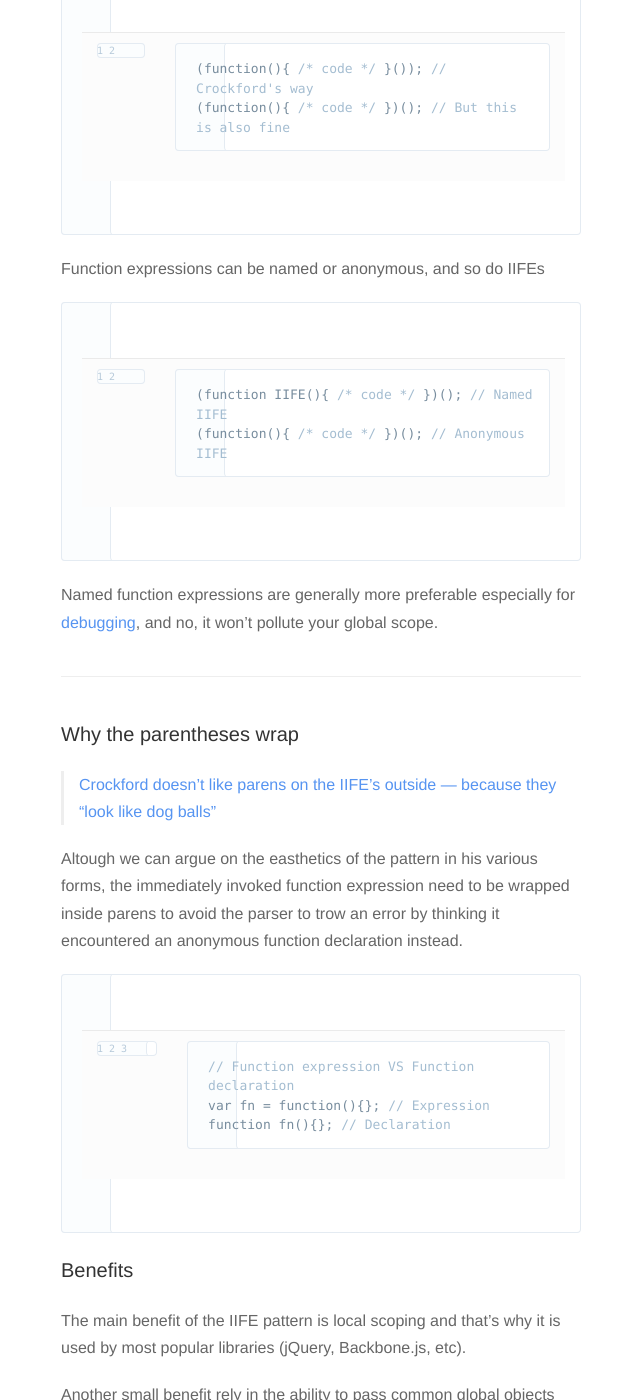
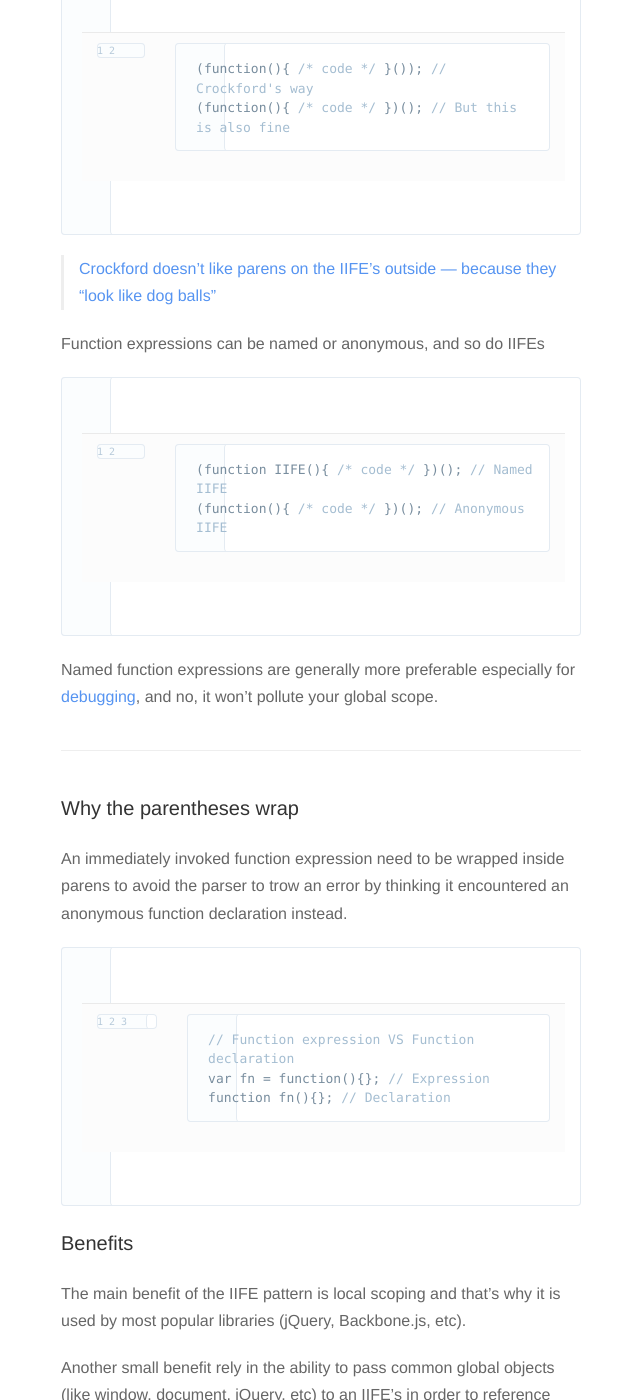
Before and after one commit to nickbalestra/nickbalestra.github.io, a Jekyll site: the page built from _posts/2015-06-08-IIFE.markdown, in a window 1280 px wide and 1400 px high, scrolled down 624 px. Shown: the whole window, without its empty margins (319-959 px from the left). Built offline with Jekyll 4.4.1, drawn with Linux system fonts in a browser that asks for light colours; nearby versions of some CDN libraries; Markdown is read by kramdown in place of the engine named in the settings.

Commit message:
copy wip

```diff
--- a/_posts/2015-06-08-IIFE.markdown
+++ b/_posts/2015-06-08-IIFE.markdown
@@ -28,9 +30,7 @@ Named function expressions are generally more preferable especially for [debuggi
 
 ### Why the parentheses wrap
 
-> [Crockford doesn't like parens on the IIFE's outside — because they "look like dog balls"](https://twitter.com/paul_irish/status/176187448420864000)
-
-Altough we can argue on the easthetics of the pattern in his various forms, the immediately invoked function expression need to be wrapped inside parens to avoid the parser to trow an error by thinking it encountered an anonymous function declaration instead.
+An immediately invoked function expression need to be wrapped inside parens to avoid the parser to trow an error by thinking it encountered an anonymous function declaration instead.
 
 {% highlight javascript linenos %}
 // Function expression VS Function declaration
```
Also changed, not shown: other parts of _posts/2015-06-08-IIFE.markdown (+2 -0 lines).
